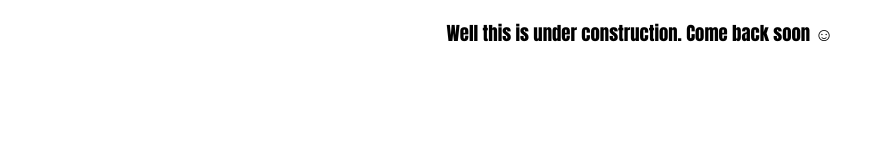
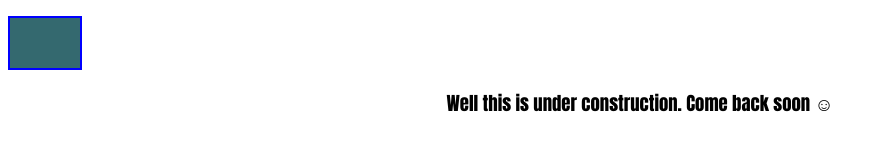
Before and after one commit to RDMCSERVER/RDMCSERVER.github.io, a plain HTML site: page index.html in a window 1280 px wide. Shown: the whole page, without its empty margins (0-885 px from the left). Drawn offline with Linux system fonts and the light colour scheme.

Commit message:
Update indexcss.css

```diff
--- a/indexcss.css
+++ b/indexcss.css
@@ -1,5 +1,8 @@
 .hbuttons {
-border: 15px;
-color: blue;
+display: block;
+    height: 50px;
+    width: 70px;
+    background: #34696f;
+    border: 2px solid blue;
 
 }
```
